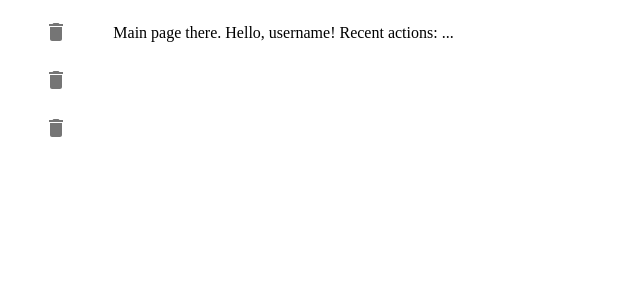
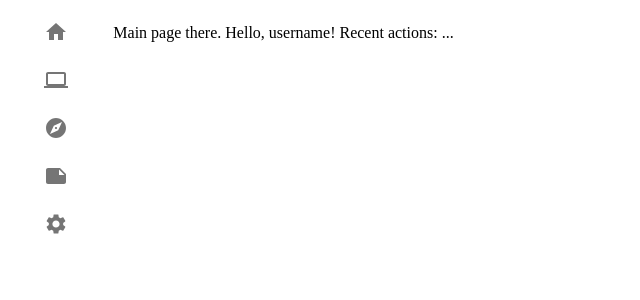
Before and after one commit to egor-h/hostmanager, a React app in the folder hostmanager-frontend/: page / in a window 1280 px wide. Shown: the top 300 px of the page, without its empty margins (0-640 px from the left). Built offline with nearby package versions, Linux system fonts and the light colour scheme.

Commit message:
Introduce redux, types, basic files

```diff
--- a/hostmanager-frontend/package.json
+++ b/hostmanager-frontend/package.json
@@ -34,6 +34,7 @@
     "@types/jest": "^26.0.3",
     "@types/react": "^16.9.34",
     "@types/react-dom": "^16.9.6",
+    "@types/react-redux": "^7.1.12",
     "@types/react-router-dom": "^5.1.6",
     "@types/styled-components": "^5.1.0",
     "@typescript-eslint/eslint-plugin": "^3.4.0",
@@ -75,6 +76,7 @@
     "@material-ui/lab": "^4.0.0-alpha.56",
     "react": "^16.13.1",
     "react-dom": "^16.13.1",
+    "react-redux": "^7.2.2",
     "react-router-dom": "^5.2.0",
     "styled-components": "^5.1.1"
   },
--- a/hostmanager-frontend/src/App.tsx
+++ b/hostmanager-frontend/src/App.tsx
@@ -5,19 +5,25 @@ import { GlobalStyle } from './styles/GlobalStyle'
 import Greetings from './components/Greetings'
 import MenuColumn from './components/MenuColumn'
 import MainView from './components/MainView'
-import { BrowserRouter as Router } from 'react-router-dom';
+import { BrowserRouter as Router } from 'react-router-dom'
+import { Provider } from 'react-redux'
+import { createStore, combineReducers } from 'redux'
 
 const mainElement = document.createElement('div')
 mainElement.setAttribute('id', 'root')
 document.body.appendChild(mainElement)
 
+const reducers = combineReducers({})
+const store = createStore(reducers)
+
 const App = () => {
   return (
     <>
-      <Router>
-        <MainView></MainView>
-      </Router>
-
+      <Provider store={store}>
+        <Router>
+          <MainView></MainView>
+        </Router>
+      </Provider>
     </>
   )
 }
--- a/hostmanager-frontend/src/components/MenuColumn.tsx
+++ b/hostmanager-frontend/src/components/MenuColumn.tsx
@@ -1,26 +1,40 @@
 import React from 'react'
-import { Container } from '@material-ui/core';
-import IconButton from '@material-ui/core/IconButton';
-import DeleteIcon from '@material-ui/icons/Delete';
-import { Link } from 'react-router-dom';
+import { Container } from '@material-ui/core'
+import IconButton from '@material-ui/core/IconButton'
+import HomeIcon from '@material-ui/icons/Home'
+import ComputerIcon from '@material-ui/icons/Computer'
+import ExploreIcon from '@material-ui/icons/Explore'
+import NoteIcon from '@material-ui/icons/Note'
+import SettingsIcon from '@material-ui/icons/Settings'
+// import DeleteIcon from '@material-ui/icons/Delete';
+import { Link } from 'react-router-dom'
 
 export default class MenuColumn extends React.Component {
-
-    render() {
+  render () {
     return (<Container>
       <Link to="/">
         <IconButton aria-label="delete">
-                            <DeleteIcon />
+          <HomeIcon />
         </IconButton>
       </Link>
       <Link to="/objects">
         <IconButton aria-label="delete">
-                            <DeleteIcon />
+          <ComputerIcon />
         </IconButton>
       </Link>
       <Link to="/map">
         <IconButton aria-label="delete">
-                            <DeleteIcon />
+          <ExploreIcon />
+        </IconButton>
+      </Link>
+      <Link to="/notes">
+        <IconButton aria-label="delete">
+          <NoteIcon />
+        </IconButton>
+      </Link>
+      <Link to="/settings">
+        <IconButton aria-label="delete">
+          <SettingsIcon />
         </IconButton>
       </Link>
     </Container>)
```
Also changed, not shown: hostmanager-frontend/src/state/constants.ts (added), 1 other file (tests, documents, lock files or other folders). Lines whose indentation alone changed are shown as unchanged.
